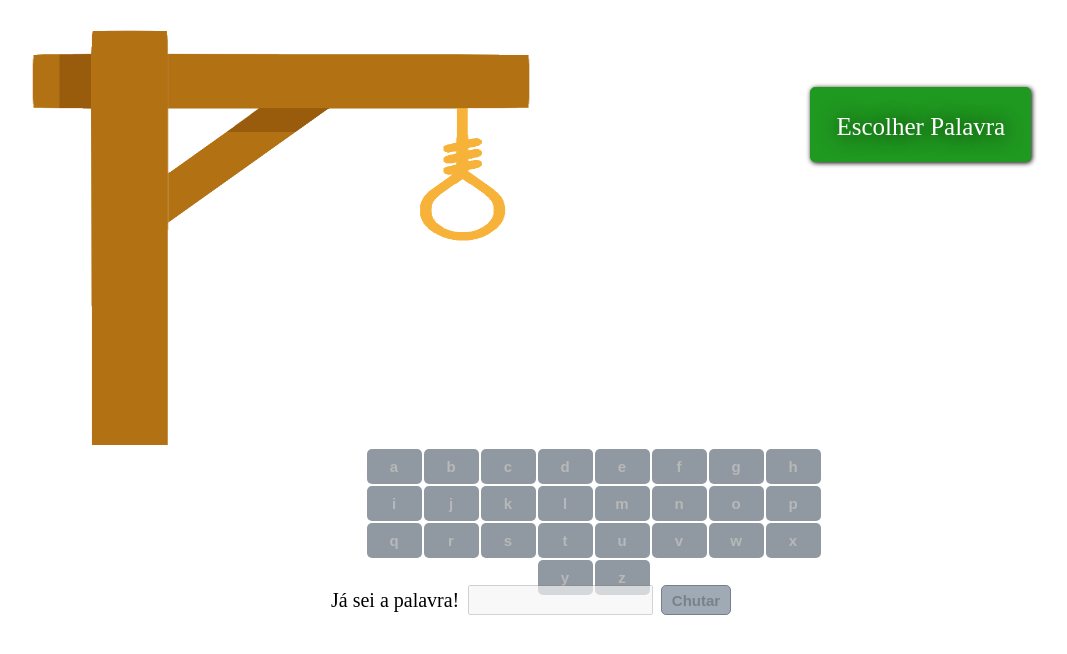
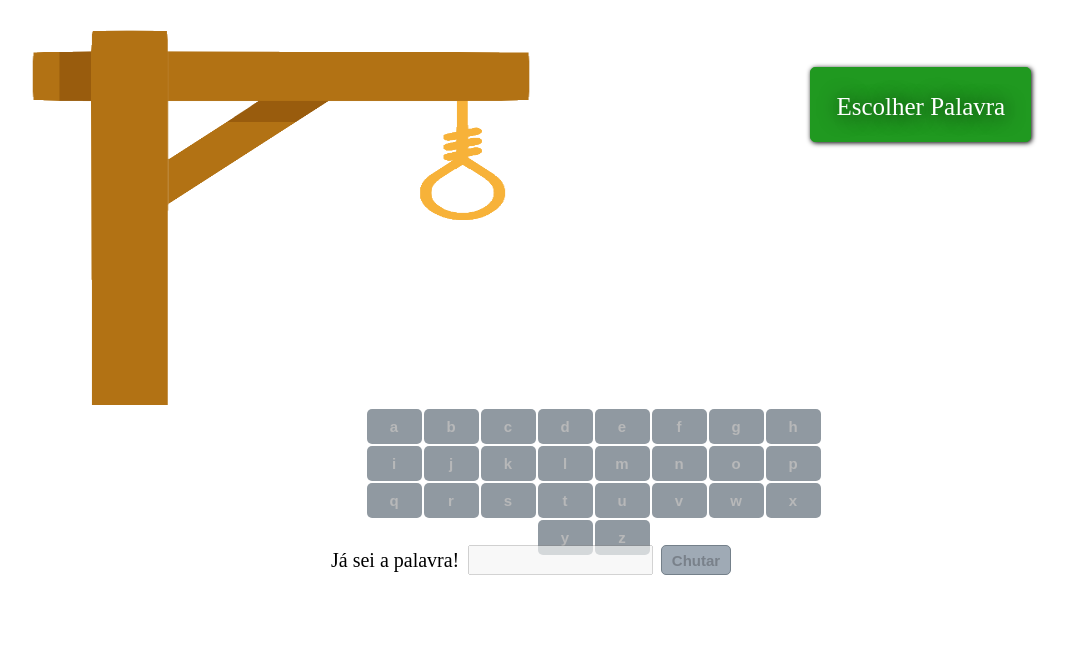
Before and after one commit to brenokamura/projeto8-jogoforca-, a React (Create React App) app: page / in a window 1280 px wide. Shown: the top 654 px of the page, without its empty margins (109-1176 px from the left). Built offline with nearby package versions, Linux system fonts and the light colour scheme.

Commit message:
Update style.css
correcoes finais

```diff
--- a/public/css/style.css
+++ b/public/css/style.css
@@ -46,7 +46,7 @@ height: auto;
 .forca-imagem>img {
   margin-top: 30px;
   width: 500px;
-  height: 415px;
+  height: 375px;
 }
 
 .teclado {
```
